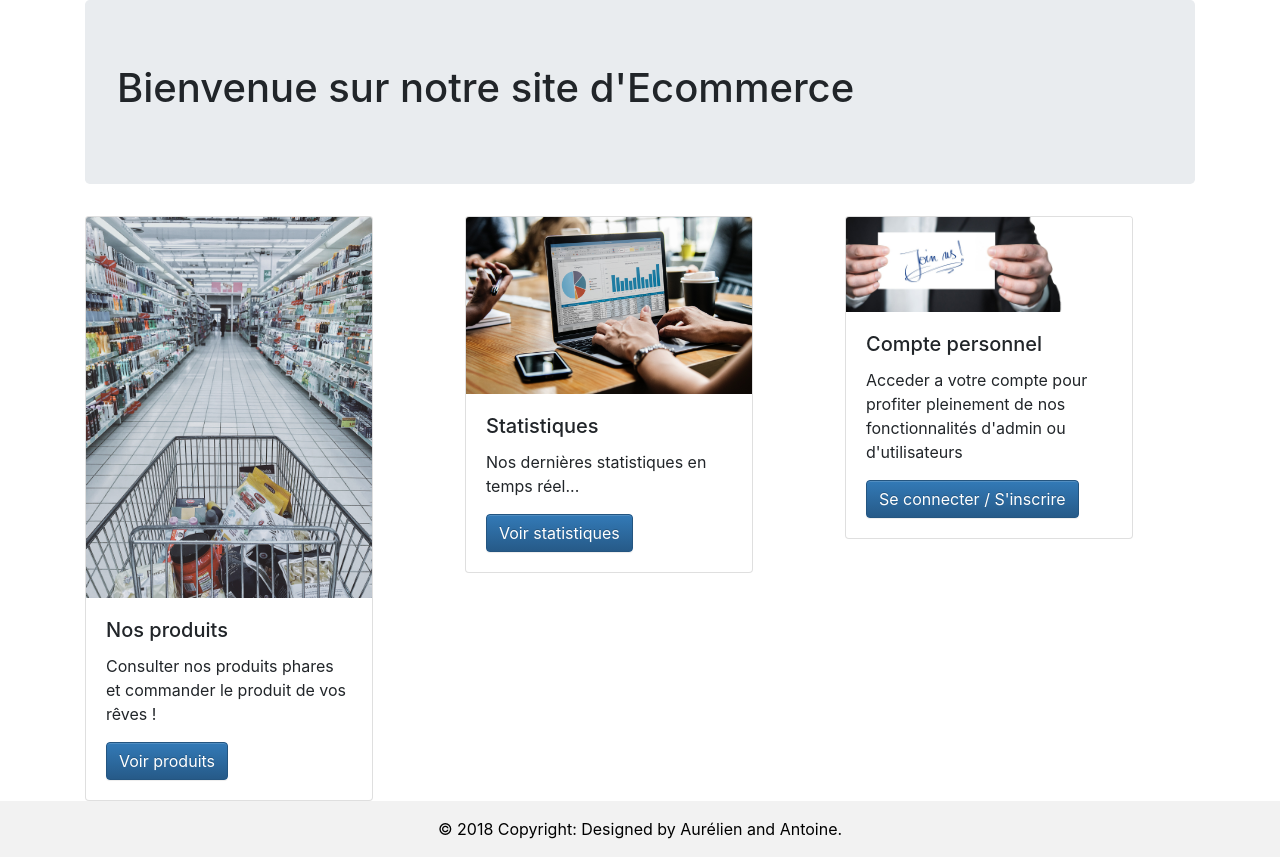
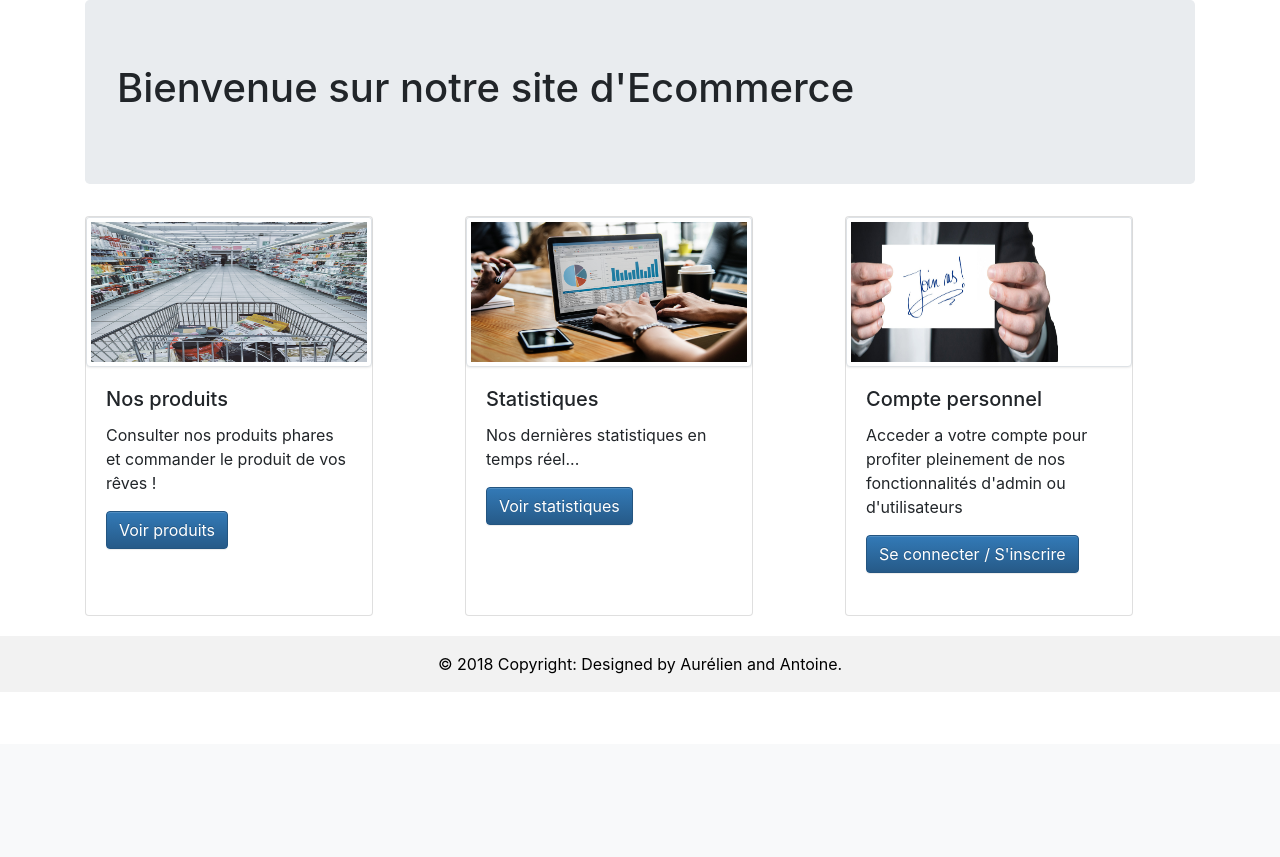
Before and after one commit to Neileruaa/Ecommerce, a Symfony app: template templates/home/index.html.twig in a window 1280 px wide. Shown: the part 56-913 px from the top of the page. After the commit the page ends 730 px from the top, so only its background shows below. Run offline with Twig, Linux system fonts and the light colour scheme; the template is opened without the code that fills it, so the values that code supplies are empty; some libraries are stand-ins or nearby versions.

Commit message:
Amélioration images et petits détails (liens et footer)

```diff
--- a/templates/base.html.twig
+++ b/templates/base.html.twig
@@ -14,7 +14,7 @@
         {% endblock %}
     </head>
     <body>
-    {% include 'navbar.html' %}
+    {% include 'navbar.html.twig' %}
     <div class="container">
         <div class="jumbotron">
             {% block header %}{% endblock %}
--- a/templates/footer.html
+++ b/templates/footer.html
@@ -4,7 +4,8 @@
     <div class="footer-copyright text-center py-3"
          style="background-color: #f2f2f2;
                 color: black;
-                text-align: center;">
+                text-align: center;
+                margin-top: 20px">
         © 2018 Copyright: Designed by Aurélien and Antoine.
     </div>
     <!-- Copyright -->
--- a/templates/home/index.html.twig
+++ b/templates/home/index.html.twig
@@ -8,8 +8,8 @@
     {{ parent() }}
     <div class="row">
         <div class="col-sm-4">
-            <div class="card" style="width: 18rem;">
-                <img class="card-img-top" src="/Images/products.jpg" alt="Card image cap">
+            <div class="card" style="width: 18rem; height: 400px">
+                <img class="card-img-top img-thumbnail img-fluid" src="/Images/products.jpg" alt="Card image cap" style="height: 150px; ">
                 <div class="card-body">
                     <h5 class="card-title">Nos produits </h5>
                     <p class="card-text">Consulter nos produits phares et commander le produit de vos rêves !</p>
@@ -18,8 +18,8 @@
             </div>
         </div>
         <div class="col-sm-4">
-            <div class="card" style="width: 18rem;">
-                <img class="card-img-top" src="/Images/statistics.jpg" alt="Card image cap">
+            <div class="card" style="width: 18rem; height: 400px;">
+                <img class="card-img-top img-thumbnail img-fluid" src="/Images/statistics.jpg" alt="Card image cap" style="height: 150px; ">
                 <div class="card-body">
                     <h5 class="card-title">Statistiques</h5>
                     <p class="card-text">Nos dernières statistiques en temps réel...</p>
@@ -28,8 +28,8 @@
             </div>
         </div>
         <div class="col-sm-4">
-            <div class="card" style="width: 18rem;">
-                <img class="card-img-top" src="/Images/joinUs.jpeg" alt="Image join us">
+            <div class="card" style="width: 18rem; height: 400px;">
+                <img class="card-img-top img-thumbnail" src="/Images/joinUs.jpeg" alt="Image join us" style="height: 150px; ">
                 <div class="card-body">
                     <h5 class="card-title">Compte personnel</h5>
                     <p class="card-text">Acceder a votre compte pour profiter pleinement de nos fonctionnalités d'admin ou d'utilisateurs</p>
--- a/templates/navbar.html
+++ b/templates/navbar.html.twig
@@ -1,5 +1,5 @@
 <nav class="navbar navbar-expand-lg navbar-light bg-light">
-    <a class="navbar-brand" href="#">Site Ecommerce </a>
+    <a class="navbar-brand" href="{{ path('Home.index') }}">Site Ecommerce </a>
     <button class="navbar-toggler" type="button" data-toggle="collapse" data-target="#navbarNavAltMarkup" aria-controls="navbarNavAltMarkup" aria-expanded="false" aria-label="Toggle navigation">
         <span class="navbar-toggler-icon"></span>
     </button>
```
